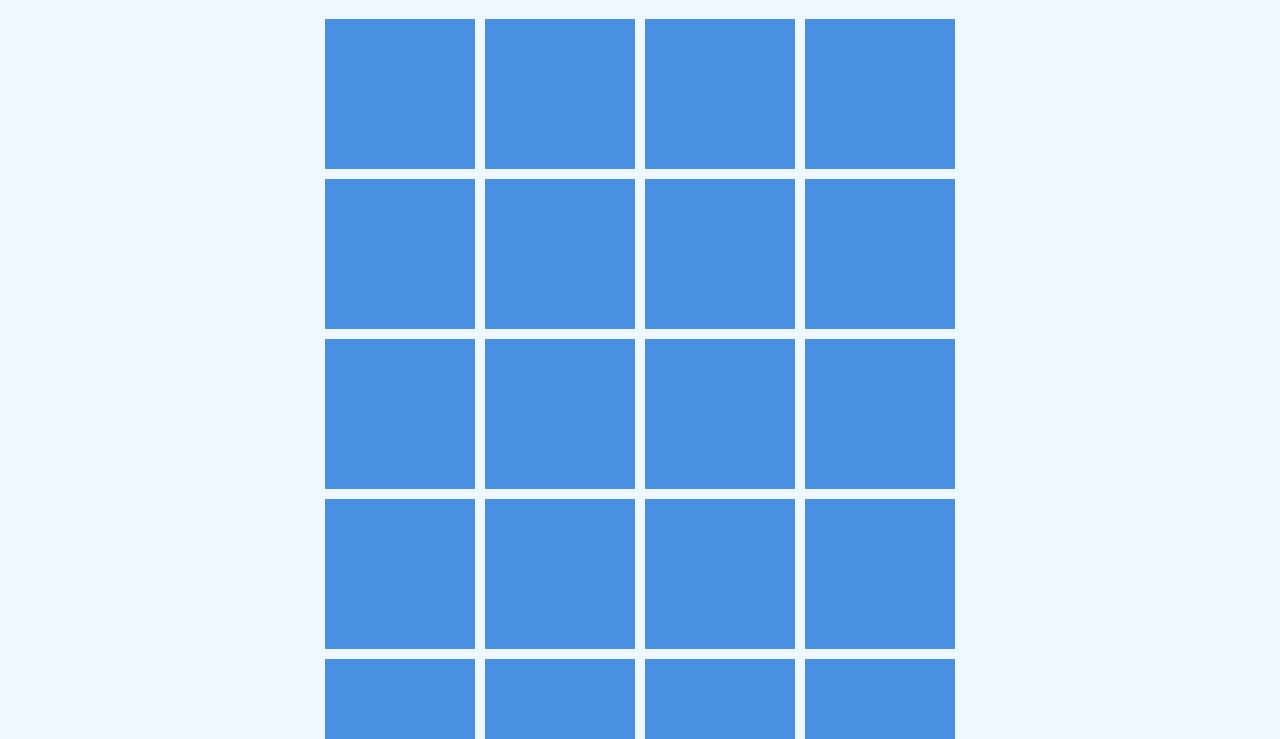
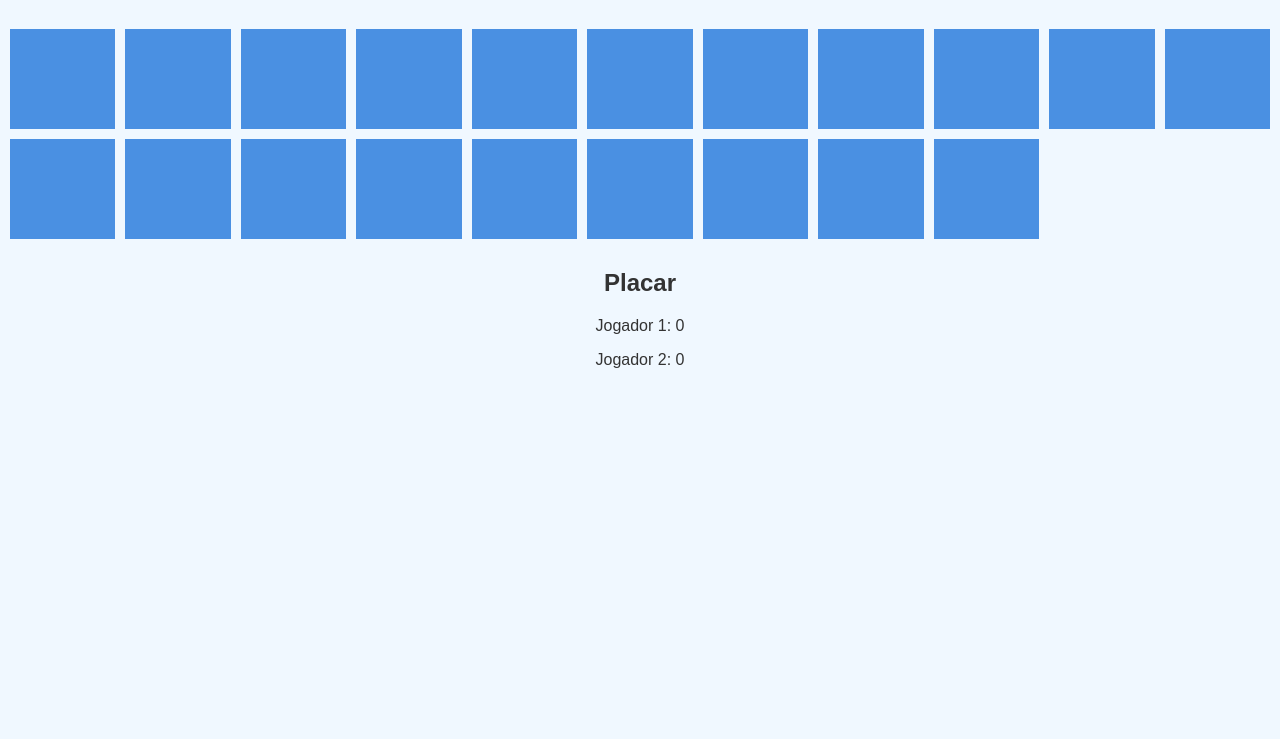
Before and after one commit to carlooswillian/Memory-Cards, a plain HTML site: page index.html in a window 1280 px wide. Shown: the part 61-800 px from the top of the page. Drawn offline with Linux system fonts and the light colour scheme.

Commit message:
Update styles.css

```diff
--- a/styles.css
+++ b/styles.css
@@ -3,19 +3,24 @@ body {
     background-color: #f0f8ff;
     color: #333;
     text-align: center;
+    margin: 0; /* Remove margens padrão */
+    padding: 0; /* Remove preenchimentos padrão */
+    overflow: hidden; /* Impede que a tela role se o conteúdo ultrapassar */
 }
 
 #game-board {
     display: grid;
-    grid-template-columns: repeat(4, 150px);
+    grid-template-columns: repeat(auto-fit, minmax(100px, 1fr)); /* Ajusta o número de colunas automaticamente */
     grid-gap: 10px;
     justify-content: center;
     margin: 20px auto;
+    padding: 10px; /* Adiciona um pouco de preenchimento */
+    max-width: 100vw; /* Garante que o jogo não ultrapasse a largura da tela */
+    box-sizing: border-box; /* Inclui o preenchimento e a borda nas dimensões totais */
 }
 
 .card {
-    width: 150px;
-    height: 150px;
+    height: 100px; /* Altura fixa para os cards */
     background-color: #4a90e2;
     display: flex;
     align-items: center;
@@ -39,44 +44,3 @@ body {
 #scoreboard {
     margin-top: 20px;
 }
- {
-    font-family: Arial, sans-serif;
-    background-color: #f0f8ff;
-    color: #333;
-    text-align: center;
-}
-
-#game-board {
-    display: grid;
-    grid-template-columns: repeat(4, 150px);
-    grid-gap: 10px;
-    justify-content: center;
-    margin: 20px auto;
-}
-
-.card {
-    width: 150px;
-    height: 150px;
-    background-color: #4a90e2;
-    display: flex;
-    align-items: center;
-    justify-content: center;
-    cursor: pointer;
-    position: relative;
-    overflow: hidden; /* Garante que a imagem não ultrapasse o card */
-}
-
-.card img {
-    width: 100%; /* Ajusta a largura da imagem */
-    height: 100%; /* Ajusta a altura da imagem */
-    object-fit: cover; /* Garante que a imagem cubra o card sem distorção */
-    display: none; /* Oculta a imagem inicialmente */
-}
-
-.card.flipped img {
-    display: block; /* Mostra a imagem quando o card é virado */
-}
-
-#scoreboard {
-    margin-top: 20px;
-}
```
